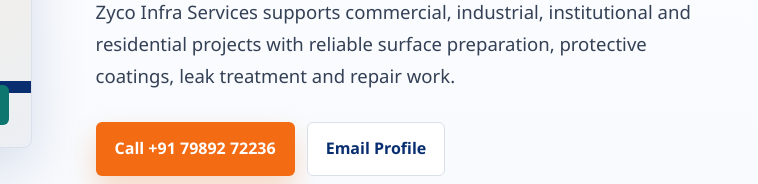
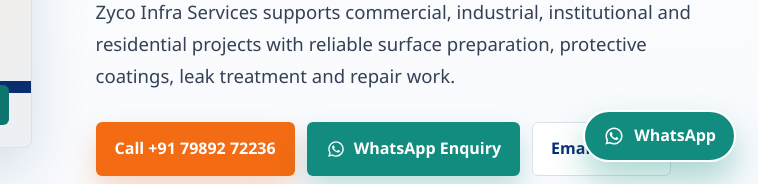
Before and after one commit to indianinsta/zyco-infra-services, a plain HTML site: page index.html in a window 1280 px wide. Shown: the part 616-800 px from the top of the page, 522-1280 px from the left. Drawn offline with Linux system fonts and the light colour scheme.

Commit message:
added whatsapp option

```diff
--- a/index.html
+++ b/index.html
@@ -42,6 +42,12 @@
         </p>
         <div class="hero-actions">
           <a class="btn primary" href="tel:+917989272236">Call +91 79892 72236</a>
+          <a class="btn whatsapp" href="https://wa.me/917989272236?text=Hello%20Zyco%20Infra%20Services%2C%20I%20am%20interested%20in%20your%20infrastructure%20services.%20Please%20contact%20me%20for%20a%20site%20visit%20and%20quotation." target="_blank" rel="noopener">
+            <svg class="wa-icon" aria-hidden="true" viewBox="0 0 32 32" focusable="false">
+              <path d="M16.02 3.5C9.16 3.5 3.58 9.08 3.58 15.94c0 2.2.58 4.34 1.68 6.23L3.5 28.5l6.48-1.7a12.35 12.35 0 0 0 6.04 1.54h.01c6.86 0 12.44-5.58 12.44-12.44C28.47 9.08 22.89 3.5 16.02 3.5Zm0 22.72h-.01a10.3 10.3 0 0 1-5.24-1.43l-.38-.23-3.84 1 1.03-3.74-.25-.39a10.24 10.24 0 1 1 8.69 4.79Zm5.64-7.68c-.31-.16-1.83-.9-2.11-1-.28-.11-.49-.16-.69.15-.2.31-.79 1-.97 1.2-.18.2-.36.23-.67.08-.31-.16-1.31-.48-2.5-1.54a9.3 9.3 0 0 1-1.73-2.15c-.18-.31-.02-.48.14-.63.14-.14.31-.36.47-.54.16-.18.2-.31.31-.51.1-.2.05-.38-.03-.54-.08-.15-.69-1.66-.94-2.28-.25-.6-.5-.52-.69-.53l-.59-.01c-.2 0-.54.08-.82.38-.28.31-1.07 1.05-1.07 2.55s1.1 2.96 1.25 3.16c.16.2 2.16 3.3 5.23 4.62.73.32 1.3.5 1.75.65.73.23 1.4.2 1.92.12.59-.09 1.83-.75 2.09-1.47.26-.72.26-1.34.18-1.47-.08-.13-.28-.2-.59-.36Z" />
+            </svg>
+            WhatsApp Enquiry
+          </a>
           <a class="btn secondary" href="mailto:zycoindia@gmail.com">Email Profile</a>
         </div>
         <dl class="hero-facts" aria-label="Company highlights">
@@ -324,6 +330,15 @@
         </p>
       </div>
       <div class="contact-panel">
+        <a class="contact-link whatsapp-link" href="https://wa.me/917989272236?text=Hello%20Zyco%20Infra%20Services%2C%20I%20am%20interested%20in%20your%20infrastructure%20services.%20Please%20contact%20me%20for%20a%20site%20visit%20and%20quotation." target="_blank" rel="noopener">
+          <span>
+            <svg class="wa-icon" aria-hidden="true" viewBox="0 0 32 32" focusable="false">
+              <path d="M16.02 3.5C9.16 3.5 3.58 9.08 3.58 15.94c0 2.2.58 4.34 1.68 6.23L3.5 28.5l6.48-1.7a12.35 12.35 0 0 0 6.04 1.54h.01c6.86 0 12.44-5.58 12.44-12.44C28.47 9.08 22.89 3.5 16.02 3.5Zm0 22.72h-.01a10.3 10.3 0 0 1-5.24-1.43l-.38-.23-3.84 1 1.03-3.74-.25-.39a10.24 10.24 0 1 1 8.69 4.79Zm5.64-7.68c-.31-.16-1.83-.9-2.11-1-.28-.11-.49-.16-.69.15-.2.31-.79 1-.97 1.2-.18.2-.36.23-.67.08-.31-.16-1.31-.48-2.5-1.54a9.3 9.3 0 0 1-1.73-2.15c-.18-.31-.02-.48.14-.63.14-.14.31-.36.47-.54.16-.18.2-.31.31-.51.1-.2.05-.38-.03-.54-.08-.15-.69-1.66-.94-2.28-.25-.6-.5-.52-.69-.53l-.59-.01c-.2 0-.54.08-.82.38-.28.31-1.07 1.05-1.07 2.55s1.1 2.96 1.25 3.16c.16.2 2.16 3.3 5.23 4.62.73.32 1.3.5 1.75.65.73.23 1.4.2 1.92.12.59-.09 1.83-.75 2.09-1.47.26-.72.26-1.34.18-1.47-.08-.13-.28-.2-.59-.36Z" />
+            </svg>
+            WhatsApp Enquiry
+          </span>
+          <strong>Send project details now</strong>
+        </a>
         <a class="contact-link" href="tel:+917989272236">
           <span>India Contact</span>
           <strong>+91 79892 72236</strong>
@@ -353,6 +368,13 @@
     <a href="#top">Back to top</a>
   </footer>
 
+  <a class="floating-whatsapp" href="https://wa.me/917989272236?text=Hello%20Zyco%20Infra%20Services%2C%20I%20am%20interested%20in%20your%20infrastructure%20services.%20Please%20contact%20me%20for%20a%20site%20visit%20and%20quotation." target="_blank" rel="noopener" aria-label="Send WhatsApp enquiry">
+    <svg class="wa-icon" aria-hidden="true" viewBox="0 0 32 32" focusable="false">
+      <path d="M16.02 3.5C9.16 3.5 3.58 9.08 3.58 15.94c0 2.2.58 4.34 1.68 6.23L3.5 28.5l6.48-1.7a12.35 12.35 0 0 0 6.04 1.54h.01c6.86 0 12.44-5.58 12.44-12.44C28.47 9.08 22.89 3.5 16.02 3.5Zm0 22.72h-.01a10.3 10.3 0 0 1-5.24-1.43l-.38-.23-3.84 1 1.03-3.74-.25-.39a10.24 10.24 0 1 1 8.69 4.79Zm5.64-7.68c-.31-.16-1.83-.9-2.11-1-.28-.11-.49-.16-.69.15-.2.31-.79 1-.97 1.2-.18.2-.36.23-.67.08-.31-.16-1.31-.48-2.5-1.54a9.3 9.3 0 0 1-1.73-2.15c-.18-.31-.02-.48.14-.63.14-.14.31-.36.47-.54.16-.18.2-.31.31-.51.1-.2.05-.38-.03-.54-.08-.15-.69-1.66-.94-2.28-.25-.6-.5-.52-.69-.53l-.59-.01c-.2 0-.54.08-.82.38-.28.31-1.07 1.05-1.07 2.55s1.1 2.96 1.25 3.16c.16.2 2.16 3.3 5.23 4.62.73.32 1.3.5 1.75.65.73.23 1.4.2 1.92.12.59-.09 1.83-.75 2.09-1.47.26-.72.26-1.34.18-1.47-.08-.13-.28-.2-.59-.36Z" />
+    </svg>
+    <span>WhatsApp</span>
+  </a>
+
   <script src="script.js"></script>
 </body>
 </html>
--- a/styles.css
+++ b/styles.css
@@ -260,10 +260,24 @@
   border: 1px solid transparent;
 }
 
+.wa-icon {
+  flex: 0 0 auto;
+  width: 20px;
+  height: 20px;
+  margin-right: 8px;
+  fill: currentColor;
+}
+
 .btn.primary {
   color: #fff;
   background: var(--orange);
   box-shadow: 0 14px 28px rgba(243, 107, 19, 0.24);
+}
+
+.btn.whatsapp {
+  color: #fff;
+  background: #128c7e;
+  box-shadow: 0 14px 28px rgba(18, 140, 126, 0.24);
 }
 
 .btn.secondary {
@@ -874,6 +888,22 @@
   margin-top: 10px;
 }
 
+.whatsapp-link {
+  color: #fff;
+  background: #128c7e;
+  border-color: #128c7e;
+}
+
+.whatsapp-link span,
+.whatsapp-link strong {
+  color: #fff;
+}
+
+.whatsapp-link > span {
+  display: inline-flex;
+  align-items: center;
+}
+
 .contact-link span {
   display: block;
   color: var(--muted);
@@ -922,6 +952,31 @@
   color: #fff;
   font-family: var(--font-display);
   font-weight: 850;
+}
+
+.floating-whatsapp {
+  position: fixed;
+  right: 22px;
+  bottom: 22px;
+  z-index: 30;
+  display: inline-flex;
+  align-items: center;
+  justify-content: center;
+  min-height: 52px;
+  padding: 0 18px;
+  color: #fff;
+  background: #128c7e;
+  border: 2px solid #fff;
+  border-radius: 999px;
+  box-shadow: 0 18px 34px rgba(18, 140, 126, 0.34);
+  font-family: var(--font-display);
+  font-weight: 900;
+}
+
+.floating-whatsapp .wa-icon {
+  width: 22px;
+  height: 22px;
+  margin-right: 9px;
 }
 
 @media (max-width: 900px) {
```
